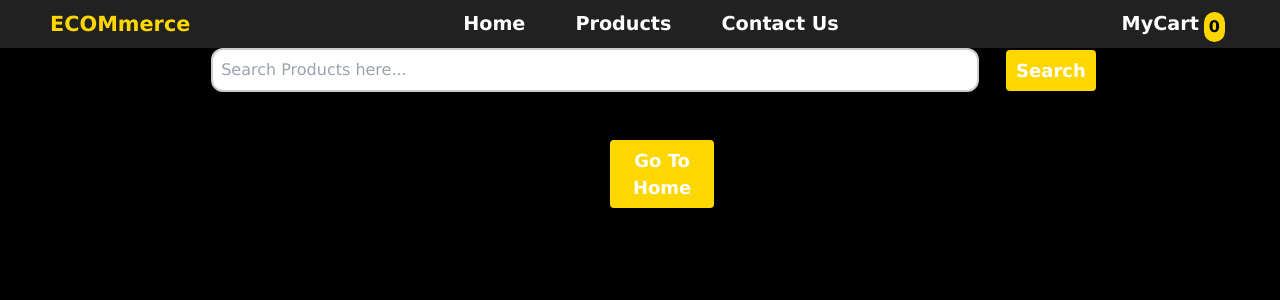
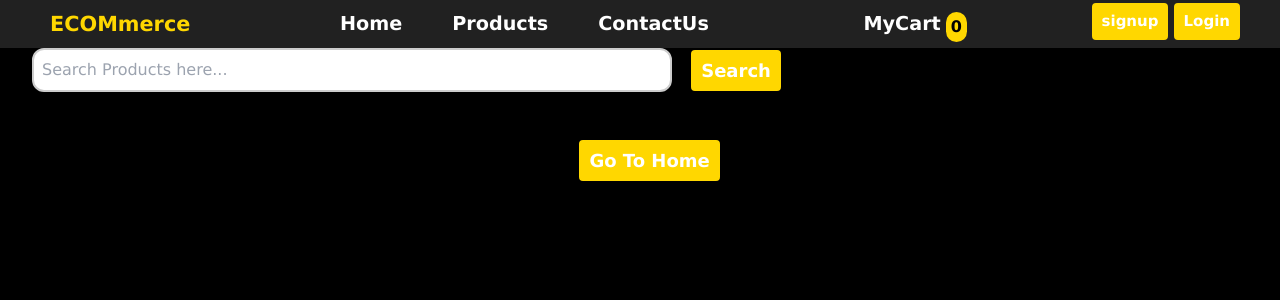
Before and after one commit to Tanushree713/EcomWeb_Redux, a React (Create React App) app: page /cart in a window 1280 px wide. Shown: the top 300 px of the page. Built offline with nearby package versions, Linux system fonts and the light colour scheme.

Commit message:
Editing ProductDeatils Page

```diff
--- a/src/App.css
+++ b/src/App.css
@@ -45,7 +45,6 @@ body {
 }
 .header-right a {
   padding: 0 10px;
-  margin: 0 5px;
   text-decoration: none;
   display: flex;
   flex-direction: row;
@@ -247,11 +246,12 @@ span {
 }
 
 .search {
-  width: 60%;
+  width: 50%;
+  margin-left: 2rem;
 }
 .searchTop{
   display: flex;
-  justify-content: center;
+  justify-content: left;
   align-items: center;
 }
 input {
@@ -391,10 +391,26 @@ input[type="number"] {
   border-radius: 4px;
   font-size: 18px;
   font-weight: 600;
-  margin-left: 30%;
+  margin-left: 1.2rem;
 }
 .btn4:hover {
   background-color: white;
+  color: #ffe342;;
+  cursor: pointer;
+}
+.btn6{
+  background-color: #ffd700;;
+  color: white;
+  cursor: pointer;
+  padding: 5px 8px;
+  border: 2px solid #ffd700;;
+  border-radius: 4px;
+  font-size: 15px;
+  font-weight: 600;
+  margin-bottom: 0.3rem;
+}
+.btn6:hover {
+  background-color: rgb(0, 0, 0);
   color: #ffe342;;
   cursor: pointer;
 }
@@ -438,6 +454,7 @@ input[type="number"] {
     padding: 2rem;
     margin-top: 56%;
   }
+
 }
 @media screen and (max-width: 820px) {
   .rightmaindiv {
@@ -447,6 +464,7 @@ input[type="number"] {
     padding: 2rem;
     margin-top: 60%;
   }
+
 }
 @media screen and (max-width: 760px) {
   .rightmaindiv {
@@ -517,7 +535,7 @@ input[type="number"] {
 }
 @media screen and (max-width: 316px) {
   .rightmaindiv {
-    margin-top: 310%;
+    margin-top: 230%;
   }
 }
 @media screen and (max-width: 309px) {
@@ -528,12 +546,12 @@ input[type="number"] {
 
 @media screen and (max-width: 305px) {
   .rightmaindiv {
-    margin-top: 330%;
+    margin-top: 240%;
   }
 }
 @media screen and (max-width: 289px) {
   .rightmaindiv {
-    margin-top: 339%;
+    margin-top: 249%;
   }
   input[type="number"] {
     padding: 5px 10px;
--- a/src/Components/Cards/Cards.js
+++ b/src/Components/Cards/Cards.js
@@ -5,6 +5,7 @@ import {fetchProductsDetails } from '../../store/productDetailsSlice';
 
 
 const Cards = (props) => {
+
   const dispatch = useDispatch();
   const isProductInCart = useSelector((state) =>
     state.cart.some((item) => item.id === props.products.id)
--- a/src/Components/MyCart/MyCart.js
+++ b/src/Components/MyCart/MyCart.js
@@ -1,7 +1,7 @@
 import { useSelector } from "react-redux";
 import Cards from "../Cards/Cards";
 import { Link } from "react-router-dom";
-import Footer from "../../Pages/Footer/Footer";
+
 
 function MyCart() {
   const CartProducts = useSelector((state) => state.cart);
--- a/src/Components/ProductDetails/ProductDetails.js
+++ b/src/Components/ProductDetails/ProductDetails.js
@@ -1,30 +1,39 @@
-import { fetchProductsDetails} from '../../store/productDetailsSlice' ;
+import { fetchProductsDetails } from "../../store/productDetailsSlice";
 import { useDispatch, useSelector } from "react-redux";
-import React ,{ useState , useEffect} from "react";
-import { useParams } from 'react-router-dom';
-import Footer from '../../Pages/Footer/Footer';
+import React, { useState, useEffect } from "react";
+import { Link, useParams } from "react-router-dom";
+import { add, remove } from "../../store/CartSlice";
 
 function ProductDetails() {
+  const { id: productId } = useParams();
+  const { data: datas, status } = useSelector((state) => state.productDetails);
+  const isProductInCart = useSelector((state) =>
+  state.cart.some((item) => item.id === productId ));
+  const buttonClass = isProductInCart ? "btn2-remove" : "btn2-add";
   const [numTickets, setNumTickets] = useState(1);
+  const dispatch = useDispatch();
 
-   const { id: productId } = useParams();
-    const dispatch = useDispatch() ;
-
-  const {data : datas , status} = useSelector(state => state.productDetails);
-  console.log("productdata" ,datas) ;
+  console.log("productdata", datas);
 
   useEffect(() => {
     fetchDataDetails();
-
   }, []);
 
   const fetchDataDetails = () => {
+    dispatch(fetchProductsDetails(productId));
+  };
 
-        dispatch(fetchProductsDetails(productId)) ;
 
+  const toggleCart = () => {
+    if (isProductInCart) {
+      dispatch(remove(productId)); // Remove the product from the cart
+    } else {
+      dispatch(add(datas)); // Add the product to the cart
+    }
   };
+
   if (!datas) {
-    return <h1>Loading.....</h1>
+    return <h1>Loading.....</h1>;
   }
   return (
     <>
@@ -32,20 +41,24 @@ function ProductDetails() {
       <div className="maindiv">
         <div className="leftmaindiv">
           <div className="firstmainImg">
-          <img src={datas.image} className="cardDetails_img" alt={datas.title} />
+            <img
+              src={datas.image}
+              className="cardDetails_img"
+              alt={datas.title}
+            />
           </div>
           <div className="secondmainImg">
             <div className="childs">
-            <img id='ImageSlices' src={datas.image}/>
+              <img id="ImageSlices" src={datas.image} />
             </div>
             <div className="childs">
-          <img  id='ImageSlices' src={datas.image}/>
+              <img id="ImageSlices" src={datas.image} />
             </div>
             <div className="childs">
-          <img  id='ImageSlices'src={datas.image}/>
+              <img id="ImageSlices" src={datas.image} />
             </div>
             <div className="childs">
-          <img  id='ImageSlices' src={datas.image}/>
+              <img id="ImageSlices" src={datas.image} />
             </div>
           </div>
         </div>
@@ -55,13 +68,19 @@ function ProductDetails() {
           <button className="btn1">
             {datas.rating?.rate} <i class="fa-sharp fa-solid fa-star" />
           </button>
+          <button
+            className={`btn2 ${buttonClass}`}
+            onClick={toggleCart}
+          >
+            {isProductInCart ? "Remove Item" : "Add to Cart"}
+          </button>
+
           <div className="delivery">
             <p>Free Delivery</p>
           </div>
 
           <h3 className="cardDetails_price">₹{datas.price}</h3>
           <span>onwards</span>
-
 
           <div className="details">
             <p>{datas.description}</p>
@@ -80,11 +99,12 @@ function ProductDetails() {
               onChange={(e) => setNumTickets(parseInt(e.target.value))}
               required
             />
-          </div>
-
+            <Link to="/">
+              <button>Buy Now</button>
+            </Link>
           </div>
         </div>
-
+      </div>
     </>
   );
 }
--- a/src/Pages/HomeLayout/HomeLayout.jsx
+++ b/src/Pages/HomeLayout/HomeLayout.jsx
@@ -4,21 +4,20 @@ import { Link, useNavigate } from "react-router-dom";
 import { useSelector } from "react-redux";
 
 const HomeLayout = () => {
+  const [search, setSearch] = useState("");
   const [toggle, setToggle] = useState(false);
   const cartProducts = useSelector((state) => state.cart);
   const showMenu = () => {
     setToggle(!toggle);
   };
-
-  const [userInputsearch, setUserInputsearch] = useState();
   const navigate = useNavigate();
 
   function handleSearch(e) {
     e.preventDefault();
-    {
+
       navigate("/products");
-      setUserInputsearch("");
-    }
+      setSearch("");
+
   }
 
   return (
@@ -38,17 +37,29 @@ const HomeLayout = () => {
 
             <Link to="/contact">
               {" "}
-              <span> Contact Us </span>{" "}
+              <span> ContactUs </span>{" "}
             </Link>
           </div>
 
           <div className="header-right">
+
             <Link to="/cart">
               {" "}
               <span>MyCart</span>{" "}
               <p className="count"> {cartProducts.length} </p>
             </Link>
           </div>
+
+            <div>
+            <Link to="/signup">
+              <button className="btn6">signup</button>
+            </Link>
+
+            <Link to="/login">
+            {" "}
+              <button className="btn6">Login</button>{" "}
+            </Link>
+            </div>
         </div>
         <div className="searchTop">
           <div className="search">
@@ -56,7 +67,9 @@ const HomeLayout = () => {
               type="text"
               placeholder="Search Products here..."
               name="input"
-              value={userInputsearch}
+              value={search}
+              onChange={(e) => setSearch(e.target.value)}
+
             />
           </div>
           <div>
@@ -100,6 +113,21 @@ const HomeLayout = () => {
                     <p className="count"> {cartProducts.length} </p>
                   </Link>
                 </li>
+                <li>
+                  <Link to="/signup" className="btn6" >
+                    {" "}
+                    <button> Signup</button>
+
+                  </Link>
+                </li>
+                <li>
+                  <Link to="/login" className="btn6">
+                    {" "}
+                    <button>Login</button>
+
+                  </Link>
+                </li>
+
               </ul>
             </div>
           )}
```
Lines whose indentation alone changed are shown as unchanged.
